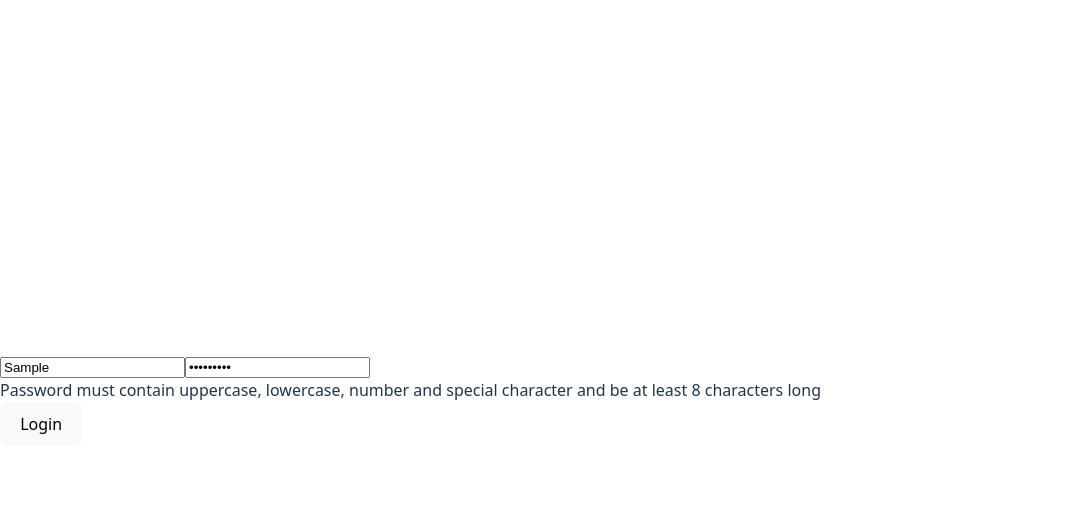
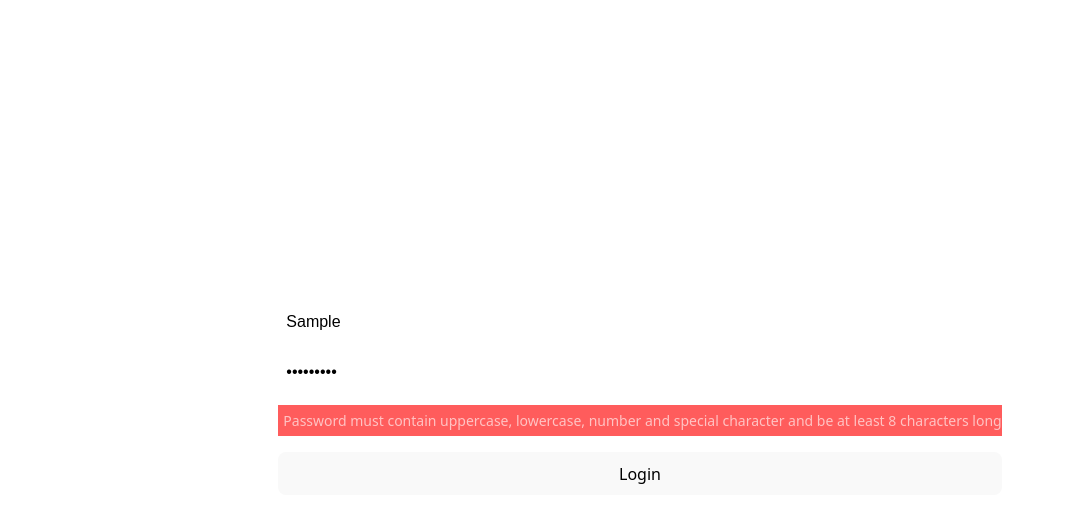
Before and after one commit to IlyaVoitenko/stucco-admin-panel, a React app: page / in a window 1280 px wide. Both pictures are taken after typing "Sample", "Sample123" into the empty fields and a click on the button "Login". Shown: the top 522 px of the page, without its empty margins (0-1065 px from the left). Built offline with nearby package versions, Linux system fonts and the light colour scheme; the HTML template or start-up script is replaced by a standard one.

Commit message:
added some improves

```diff
--- a/package.json
+++ b/package.json
@@ -14,6 +14,7 @@
     "react": "^19.2.0",
     "react-dom": "^19.2.0",
     "react-router": "^7.10.0",
+    "sass": "^1.94.2",
     "yup": "^1.7.1"
   },
   "devDependencies": {
--- a/src/components/Auth/Auth.tsx
+++ b/src/components/Auth/Auth.tsx
@@ -1,4 +1,5 @@
 import { Formik, Form, Field, ErrorMessage } from "formik";
+import styles from "./styles.module.scss";
 import * as Yup from "yup";
 
 const loginSchema = Yup.object({
@@ -15,29 +16,46 @@ const loginSchema = Yup.object({
 });
 const Auth = () => {
   return (
-    <main>
+    <main className={styles.container}>
       <Formik
         initialValues={{ login: "", password: "" }}
         validationSchema={loginSchema}
-        onSubmit={async (values, { setSubmitting, setErrors }) => {
+        onSubmit={async (values, { setSubmitting }) => {
           try {
             console.log("Logging in", values);
-          } catch (err: Error | any) {
-            setErrors({
-              login: "data is incorrect",
-              password: "data is incorrect",
-            });
+          } catch {
+            throw new Error("An error occurred during logins");
           } finally {
             setSubmitting(false);
           }
         }}
       >
         {({ handleSubmit, isSubmitting }) => (
-          <Form>
-            <Field type="text" required name="login" />
-            <ErrorMessage name="login" component="div" />
-            <Field type="password" required name="password" />
-            <ErrorMessage name="password" component="div" />
+          <Form className={styles.formContainer}>
+            <Field
+              type="text"
+              required
+              name="login"
+              className={styles.inputField}
+              placeholder="Login"
+            />
+            <ErrorMessage
+              name="login"
+              component="div"
+              className={styles.errorMessage}
+            />
+            <Field
+              type="password"
+              required
+              name="password"
+              className={styles.inputField}
+              placeholder="Password"
+            />
+            <ErrorMessage
+              name="password"
+              component="div"
+              className={styles.errorMessage}
+            />
             <button
               type="submit"
               disabled={isSubmitting}
--- /dev/null
+++ b/src/components/Auth/styles.module.scss
@@ -0,0 +1,30 @@
+.container {
+  display: flex;
+  flex-direction: column;
+  align-items: center;
+  justify-content: center;
+  height: 100vh;
+  width: 100vw;
+
+  .formContainer {
+    display: flex;
+    flex-direction: column;
+    gap: 16px;
+
+    .inputField {
+      width: 300px;
+      padding: 8px;
+      font-size: 16px;
+      border: none;
+      border-radius: 4px;
+    }
+    .errorMessage {
+      background-color: rgba(255, 0, 0, 0.638);
+      color: #ffffffa1;
+      font-size: 14px;
+      padding-left: 5px;
+      padding-top: 5px;
+      padding-bottom: 5px;
+    }
+  }
+}
```
Also changed, not shown: 1 other file (tests, documents, lock files or other folders).
